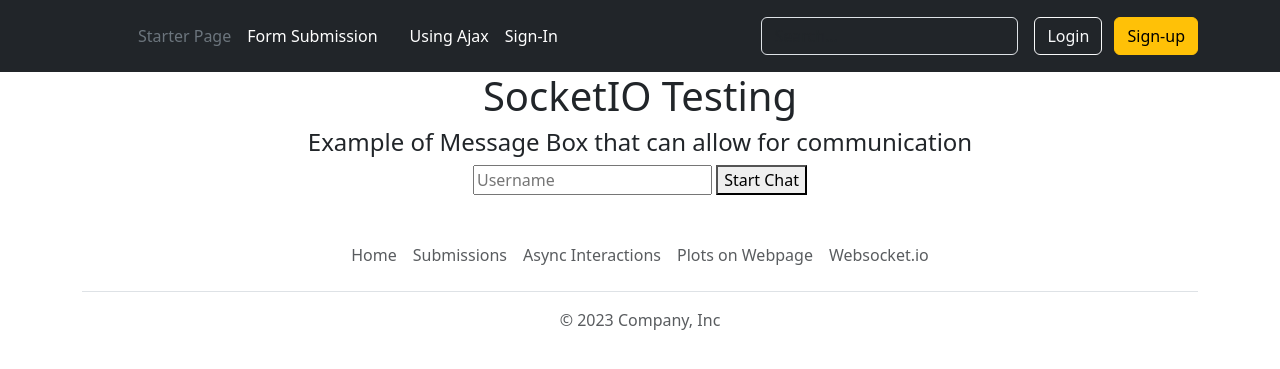
After one commit to a-georgiadis/WebDevCourse, a Flask app: page /socketio in a window 1280 px wide. The commit adds this page. Shown: the top 369 px of the page. Run offline with Flask 3, Linux system fonts and the light colour scheme; some libraries are stand-ins or nearby versions.

Commit message:
socketIO example

```diff
--- a/WebsiteCodePython/app/__init__.py
+++ b/WebsiteCodePython/app/__init__.py
@@ -1,11 +1,15 @@
 from flask import Flask
 from config import Config
+
 import time
+
+from .events import socketio
 
 def create_app():
     app = Flask(__name__)
     # Import the configuration variables dictionary by importing an object which is essentially a dictionary in another file
     app.config.from_object(Config)
+    app.config['DEBUG'] = True
 
 
     # Import the blueprint from the lower level
@@ -15,5 +19,7 @@ def create_app():
     app.register_blueprint(routes, url_prefix='/')
     app.register_blueprint(auth, url_prefix='/')
 
+    # Initialize Socket for use with the app
+    socketio.init_app(app)
 
     return app
--- /dev/null
+++ b/WebsiteCodePython/app/extensions.py
@@ -0,0 +1,3 @@
+from flask_socketio import SocketIO
+
+socketio = SocketIO()
--- a/WebsiteCodePython/app/routes.py
+++ b/WebsiteCodePython/app/routes.py
@@ -9,3 +9,7 @@ routes = Blueprint('routes',__name__)
 def index():
     user = {'username':'Ageorgi2'}
     return render_template("home.html", user=user)
+
+@routes.route("/socketio")
+def socketPage():
+    return render_template("socketIO.html")
--- /dev/null
+++ b/WebsiteCodePython/app/static/styles/styles.css
@@ -0,0 +1,11 @@
+.hidden{
+    display: none;
+}
+
+.chat-message-box{
+    margin-left: auto;
+    margin-right: auto;
+    min-height: 300px;
+    width: 40%;
+    background-color: beige;
+}
--- a/WebsiteCodePython/app/templates/base.html
+++ b/WebsiteCodePython/app/templates/base.html
@@ -5,11 +5,16 @@
     <meta name="viewport" content="width=device-width, initial-scale=1.0">
 
     <!-- Import things like JQuery, CSS and/or bootstrap that you'd like on your page -->
+    <script src="https://ajax.googleapis.com/ajax/libs/jquery/3.7.1/jquery.min.js"></script>
     <!-- In flask the references to static files like CSS are with respect to the static folder by default -->
+    <link rel="stylesheet" href="{{url_for('static', filename='styles/styles.css')}}">
+    <!-- Bootstrap Imports for using a Header and Footer -->
+    <link href="https://cdn.jsdelivr.net/npm/bootstrap@5.3.2/dist/css/bootstrap.min.css" rel="stylesheet" integrity="sha384-T3c6CoIi6uLrA9TneNEoa7RxnatzjcDSCmG1MXxSR1GAsXEV/Dwwykc2MPK8M2HN" crossorigin="anonymous">
 
-    <!-- Bootstrap Imports for using a Header and Footer -->
+    <!-- Unique Imports that can be used per page -->
+    {% block uniqueHead %}
 
-    <link href="https://cdn.jsdelivr.net/npm/bootstrap@5.3.2/dist/css/bootstrap.min.css" rel="stylesheet" integrity="sha384-T3c6CoIi6uLrA9TneNEoa7RxnatzjcDSCmG1MXxSR1GAsXEV/Dwwykc2MPK8M2HN" crossorigin="anonymous">
+    {% endblock %}
     <title>Flask Learning Website</title>
 </head>
 <body>
@@ -52,16 +57,18 @@
             <li class="nav-item"><a href="#" class="nav-link px-2 text-body-secondary">Submissions</a></li>
             <li class="nav-item"><a href="#" class="nav-link px-2 text-body-secondary">Async Interactions</a></li>
             <li class="nav-item"><a href="#" class="nav-link px-2 text-body-secondary">Plots on Webpage</a></li>
-            <li class="nav-item"><a href="#" class="nav-link px-2 text-body-secondary">Websocket.io</a></li>
+            <li class="nav-item"><a href="/socketio" class="nav-link px-2 text-body-secondary">Websocket.io</a></li>
           </ul>
           <p class="text-center text-body-secondary">© 2023 Company, Inc</p>
         </footer>
       </div>
 
     <!-- Javascript code for using AJAX, Bootstrap or other imports goes at the end to make sure item loads that it attaches to -->
-    <!-- Javascript Link -->
-
     <!-- Bootstrap Link -->
     <script src="https://cdn.jsdelivr.net/npm/bootstrap@5.3.2/dist/js/bootstrap.bundle.min.js" integrity="sha384-C6RzsynM9kWDrMNeT87bh95OGNyZPhcTNXj1NW7RuBCsyN/o0jlpcV8Qyq46cDfL" crossorigin="anonymous"></script>
+    <!-- Javascript Link -->
+    {% block scripts %}
+    <script src="{{url_for('static', filename='js/scripts.js')}}"></script>
+    {% endblock %}
 </body>
 </html>
--- /dev/null
+++ b/WebsiteCodePython/app/templates/socketIO.html
@@ -0,0 +1,67 @@
+{% extends "base.html" %}
+
+{% block uniqueHead %}
+<script src="https://cdn.socket.io/4.5.4/socket.io.min.js"></script>
+{% endblock %}
+
+{% block content %}
+<div class = "container text-center">
+    <h1>SocketIO Testing</h1>
+
+    <div class = "messageSubApp">
+        <h4>Example of Message Box that can allow for communication</h4>
+        <div class="chat">
+            <input type="text" id = "username" placeholder="Username">
+            <button id="join-chat">Start Chat</button>
+        </div>
+        <div class = "chat hidden text-left">
+            <ul class = "chat-message-box">
+
+            </ul>
+            <input type="text" id = "message" placeholder="Enter a Message">
+            <button id = "send-message">Send Message</button>
+        </div>
+    </div>
+</div>
+
+{% endblock %}
+
+{% block scripts %}
+    <script>
+        // Code for connecting to the messaging socket
+        const socket = io({autoConnect: false});
+        $('#join-chat').click(function(e){
+            let username = $('#username').val();
+            console.log(username)
+            // Initialize the socket connection once we have the user
+            socket.connect();
+            // Use an anonymous function to emit the data on the socket stream
+            socket.on("connect",function(){
+                // Send the information to the server
+                socket.emit("user_join", username);
+            })
+            // Adjust the visuals to show the things of interest
+            $('#join-chat').toggleClass('hidden');
+            $(".chat").toggleClass("hidden");
+        })
+
+        // Code for sending the messages using Socket
+        $('#message').keyup(function(e){
+            if (e.key == "Enter"){
+                let message = $("#message").val();
+
+                socket.emit("new_message", message);
+
+                $("#message").val("");
+            }
+        })
+
+        // Code for picking up on a socket request and posting that information on the page
+        socket.on("chat_update", function(data){
+
+            var li = $("<li></li>").text(data.message);
+            $('.chat-message-box').append(li);
+
+        })
+    </script>
+{% endblock %}
--- a/WebsiteCodePython/main.py
+++ b/WebsiteCodePython/main.py
@@ -1,7 +1,7 @@
-from app import create_app
+from app import create_app, socketio
 
 
 app = create_app()
 
 if __name__ == '__main__':
-    app.run(debug=True)
+    socketio.run(app)
```
Also changed, not shown: WebsiteCodePython/app/events.py (added, +28 -0 lines), WebsiteCodePython/app/static/js/scripts.js (added).
